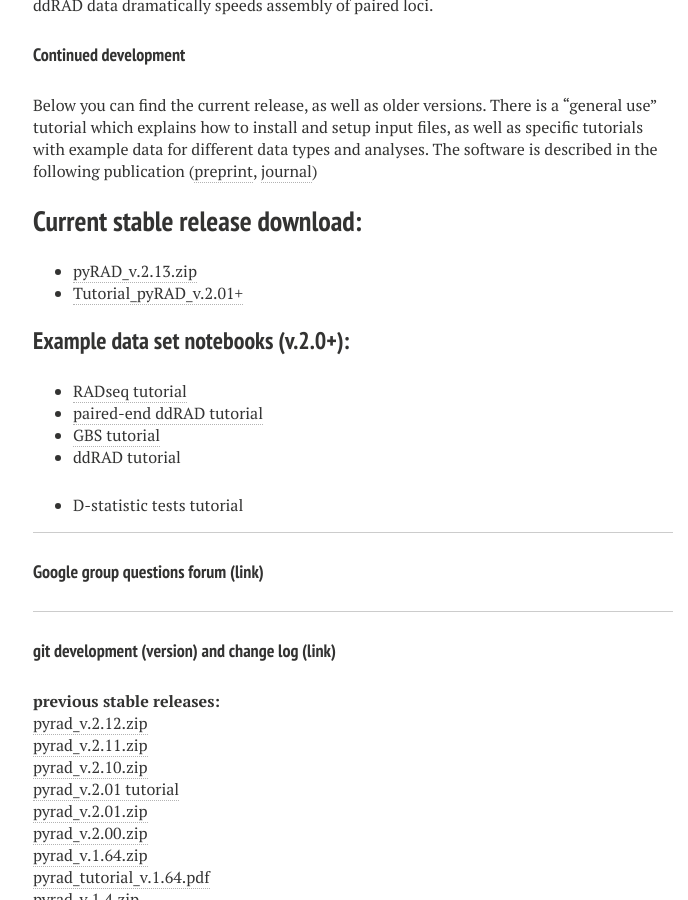
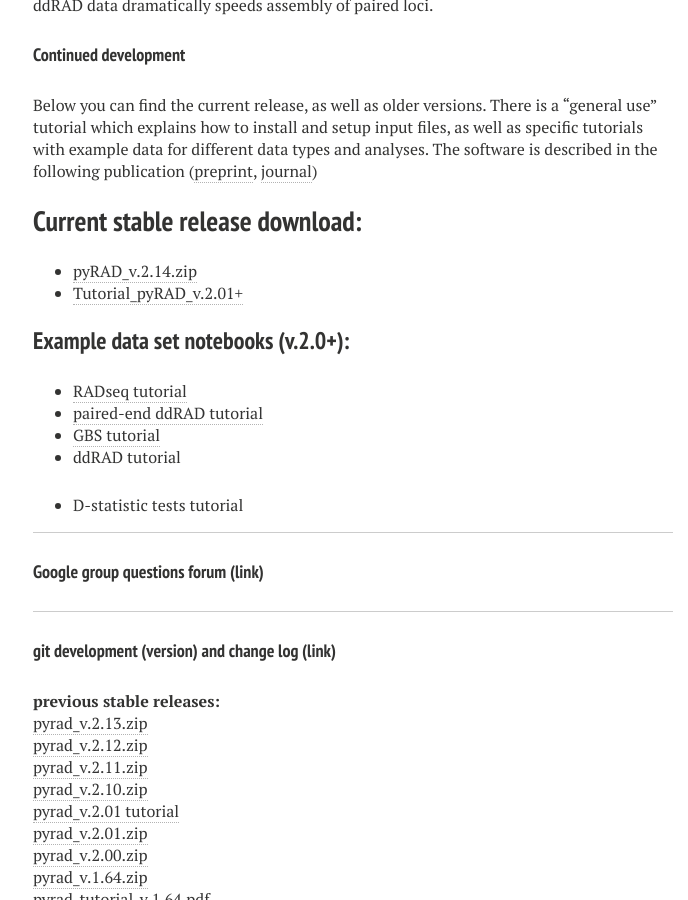
Before and after one commit to dereneaton/dereneaton.github.io, a Jekyll site: the page built from pyrad.md, in a window 1280 px wide and 900 px high, scrolled down 772 px. Shown: the whole window, without its empty margins (287-975 px from the left). Built offline with Jekyll 4.4.1, drawn with Linux system fonts in a browser that asks for light colours; Markdown is read by kramdown in place of the engine named in the settings.

Commit message:
added download link for pyRAD v.2.14

```diff
--- a/pyrad.md
+++ b/pyrad.md
@@ -26,7 +26,7 @@ Below you can find the current release, as well as older versions. There is a
 
 ## Current stable release download:
 
-+  [pyRAD_v.2.13.zip](/downloads/pyrad_v.2.13.zip)
++  [pyRAD_v.2.14.zip](/downloads/pyrad_v.2.14.zip)
 +  [Tutorial\_pyRAD\_v.2.01+](/tutorial/pyrad_v.2.1/)
 
 ### Example data set notebooks (v.2.0+):
@@ -46,6 +46,7 @@ Below you can find the current release, as well as older versions. There is a
 #### git development ([version](https://code.google.com/p/pyrad/)) and change log ([link](https://code.google.com/p/pyrad/source/list))
 
 __previous stable releases:__
+[pyrad_v.2.13.zip](/downloads/pyrad_v.2.13.zip)
 [pyrad_v.2.12.zip](/downloads/pyrad_v.2.12.zip)
 [pyrad_v.2.11.zip](/downloads/pyrad_v.2.11.zip)
 [pyrad_v.2.10.zip](/downloads/pyrad_v.2.10.zip)
```
